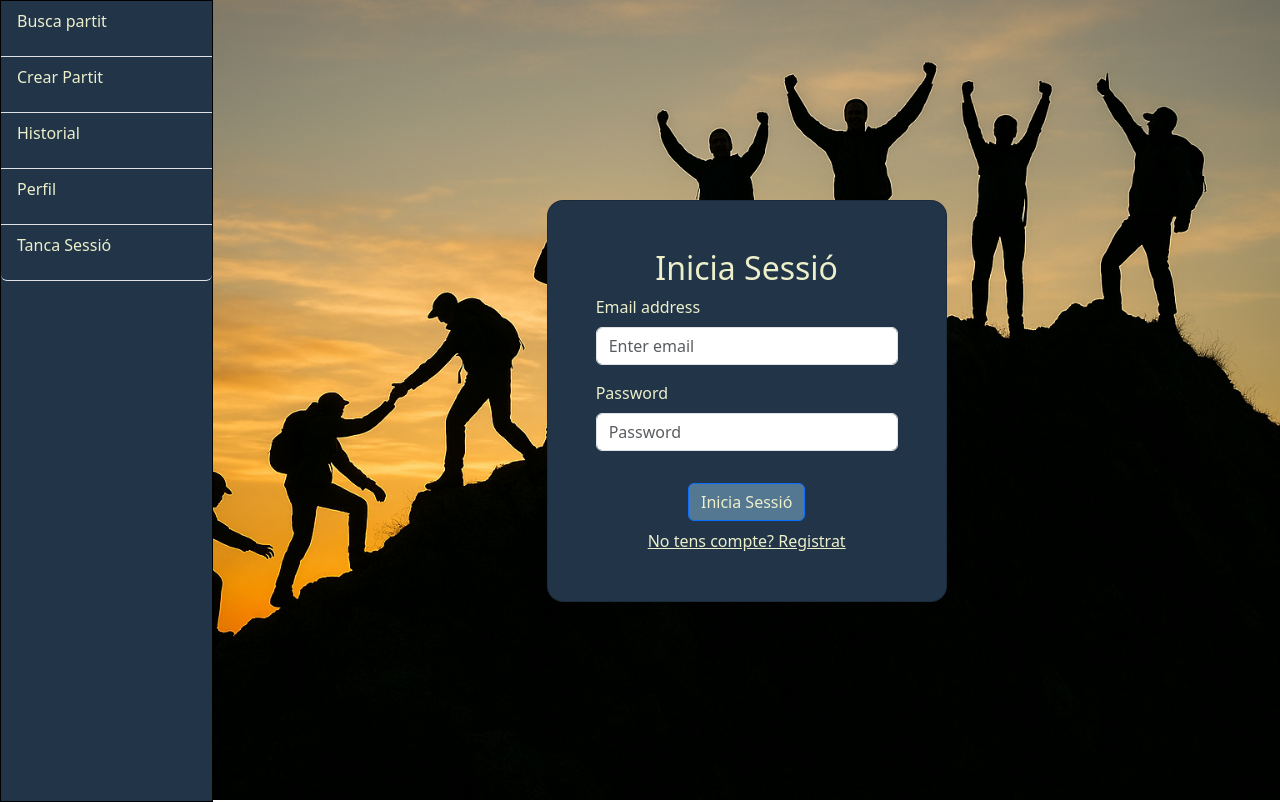
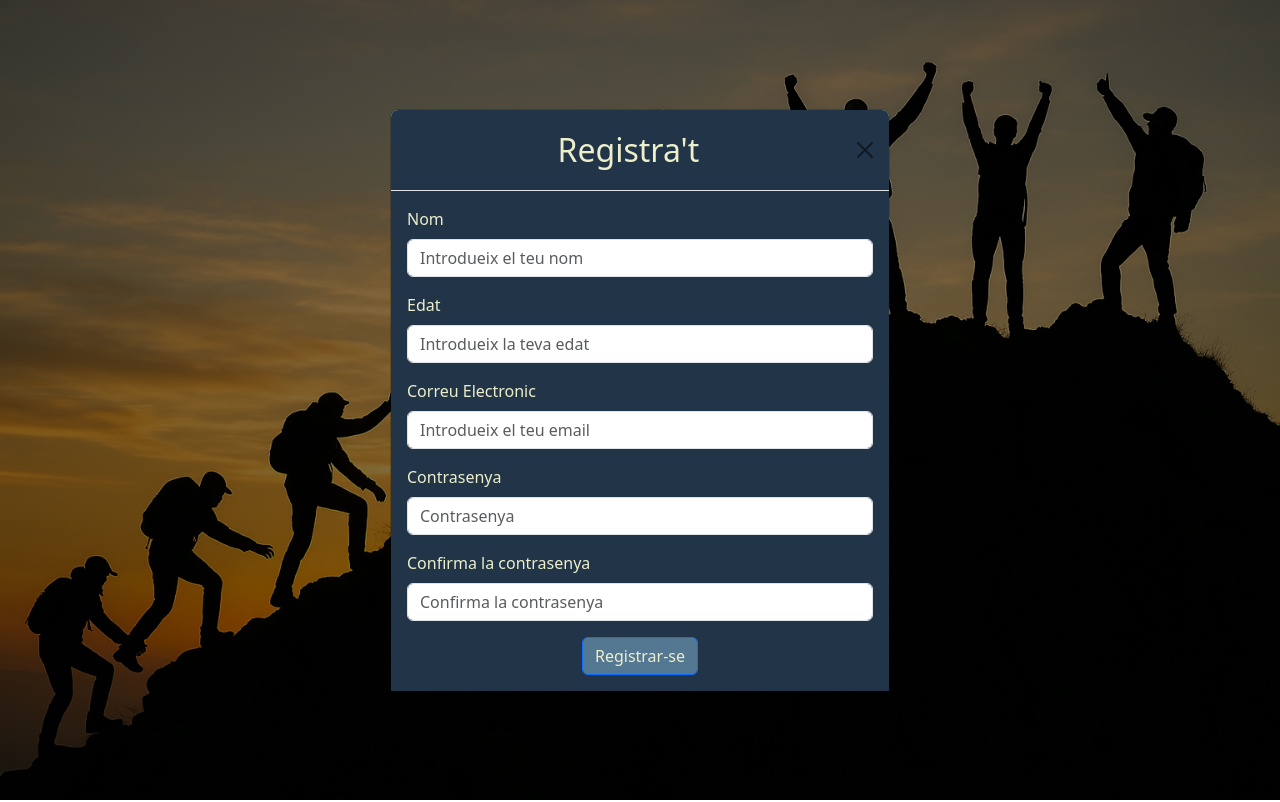
Before and after one commit to MRoig99/FitMatch, a React (Vite) app in the folder proyecto/frontend/: page /login in a window 1280 px wide. Both pictures are taken after a click on the link "No tens compte? Registrat". Built offline with nearby package versions, Linux system fonts and the light colour scheme.

Commit message:
modal registrarse

```diff
--- a/proyecto/frontend/package.json
+++ b/proyecto/frontend/package.json
@@ -14,6 +14,7 @@
     "react": "^19.0.0",
     "react-bootstrap": "^2.10.9",
     "react-dom": "^19.0.0",
+    "react-icons": "^5.5.0",
     "react-router-dom": "^7.5.3"
   },
   "devDependencies": {
--- a/proyecto/frontend/src/App.css
+++ b/proyecto/frontend/src/App.css
@@ -16,15 +16,13 @@
 
 .menuLateral{
   height: 100vh;
-  display: flex;
+
   flex-direction: column;
-
 }
 
 .elementoLista{
   cursor: pointer;
   height: 3.5em;
-  display: flex;
 }
 
 .elementoLista:hover{
--- a/proyecto/frontend/src/components/lateral.jsx
+++ b/proyecto/frontend/src/components/lateral.jsx
@@ -1,6 +1,8 @@
 // src/components/Header.jsx
 import React from 'react';
-import { Container, Row, Col} from 'react-bootstrap';
+import {Col} from 'react-bootstrap';
+import { BsSearch, BsPlusCircle, BsClockHistory, BsPerson, BsBoxArrowRight } from 'react-icons/bs';
+
 import { Link } from 'react-router-dom'; // Para navegación interna
 import ListGroup from 'react-bootstrap/ListGroup';
 
@@ -9,20 +11,30 @@ const Header = () => {
 
         <Col xs="2" className='border border-black colorPrincipal p-0'>
         <ListGroup className='menuLateral'>
-          <ListGroup.Item className='colorPrincipal colorText border border-0 border-bottom elementoLista '>
-            Busca partit
+          <ListGroup.Item className='colorPrincipal colorText border border-0 border-bottom elementoLista d-flex align-items-center'>
+            <a href="#" className='colorText text-decoration-none'>
+              <BsSearch className='me-2' />Busca partit
+            </a>
           </ListGroup.Item>
-          <ListGroup.Item className='colorPrincipal colorText border border-0 border-bottom elementoLista'>
-            Crear Partit
+          <ListGroup.Item className='colorPrincipal colorText border border-0 border-bottom elementoLista py-0 d-flex align-items-center '>
+            <a href="#" className='colorText text-decoration-none'>
+              <BsPlusCircle className='me-2' />Crear Partit
+            </a>
           </ListGroup.Item>
-          <ListGroup.Item className='colorPrincipal colorText border border-0 border-bottom elementoLista'>
-            Historial
+          <ListGroup.Item className='colorPrincipal colorText border border-0 border-bottom elementoLista py-0 d-flex align-items-center'>
+            <a href="#" className='colorText text-decoration-none'>
+              <BsClockHistory className='me-2' />Historial
+            </a>
           </ListGroup.Item>
-          <ListGroup.Item className='colorPrincipal colorText border border-0 border-bottom elementoLista'>
-            Perfil
+          <ListGroup.Item className='colorPrincipal colorText border border-0 border-bottom elementoLista py-0 d-flex align-items-center'>
+            <a href="#" className='colorText text-decoration-none'>
+              <BsPerson className='me-2' />Perfil
+            </a>
           </ListGroup.Item>
-          <ListGroup.Item className='colorPrincipal colorText border border-0 border-bottom elementoLista'>
-            Tanca Sessió
+          <ListGroup.Item className='colorPrincipal border border-0 border-bottom elementoLista py-0 d-flex align-items-center'>
+            <a href="#" className='colorText text-decoration-none'>
+              <BsBoxArrowRight className='me-2' />Tanca Sessió
+            </a>
           </ListGroup.Item>
         </ListGroup>
         </Col>
--- a/proyecto/frontend/src/views/app/login.jsx
+++ b/proyecto/frontend/src/views/app/login.jsx
@@ -6,19 +6,20 @@ import Col from 'react-bootstrap/Col';
 import Button from 'react-bootstrap/Button';
 import Card from 'react-bootstrap/Card';
 import Form from 'react-bootstrap/Form';
+import Modal from 'react-bootstrap/Modal';
 import Lateral from '../../components/lateral'
 
+function App() {
+  const [showModal, setShowModal] = useState(false);
 
-function App() {
-  const [count, setCount] = useState(0)
+  const handleOpenModal = () => setShowModal(true);
+  const handleCloseModal = () => setShowModal(false);
 
   return (
     <>
-
     <Container fluid className='fonsIniciSessio'>
       <Row className="d-flex align-items-center justify-content-center vh-100">
-          <Lateral />
-          <Col xs="10">
+        <Col>
           <div className='d-flex justify-content-center'>
             <Card className='rounded-4 colorPrincipal colorText' style={{ width: '25rem' }}>
               <Card.Body>
@@ -40,7 +41,9 @@ function App() {
                           Inicia Sessió
                         </Button>
                       </div>
-                      <a href="#" className='d-flex justify-content-center pt-2 colorText'>No tens compte? Registrat</a>
+                      <a onClick={handleOpenModal} className='d-flex justify-content-center pt-2 colorText' style={{ cursor: 'pointer' }}>
+                        No tens compte? Registrat
+                      </a>
                     </Form>
                   </Card.Text>
                 </div>
@@ -50,8 +53,49 @@ function App() {
         </Col>
       </Row>
     </Container>
+
+    {/* Modal de Registro */}
+    <Modal show={showModal} onHide={handleCloseModal} centered>
+      <Modal.Header closeButton className='colorPrincipal colorText'>
+        <Modal.Title className='fs-2 w-100 text-center'>Registra't</Modal.Title>
+      </Modal.Header>
+      <Modal.Body className='colorPrincipal colorText'>
+        <Form>
+          <Form.Group className="mb-3" controlId="formBasicName">
+            <Form.Label>Nom</Form.Label>
+            <Form.Control type="text" placeholder="Introdueix el teu nom" />
+          </Form.Group>
+
+          <Form.Group className="mb-3" controlId="formBasicName">
+            <Form.Label>Edat</Form.Label>
+            <Form.Control type="number" placeholder="Introdueix la teva edat" />
+          </Form.Group>
+
+          <Form.Group className="mb-3" controlId="formBasicEmailRegister">
+            <Form.Label>Correu Electronic</Form.Label>
+            <Form.Control type="email" placeholder="Introdueix el teu email" />
+          </Form.Group>
+
+          <Form.Group className="mb-3" controlId="formBasicPasswordRegister">
+            <Form.Label>Contrasenya</Form.Label>
+            <Form.Control type="password" placeholder="Contrasenya" />
+          </Form.Group>
+
+          <Form.Group className="mb-3" controlId="formConfirmPassword">
+            <Form.Label>Confirma la contrasenya</Form.Label>
+            <Form.Control type="password" placeholder="Confirma la contrasenya" />
+          </Form.Group>
+
+          <div className='d-flex justify-content-center'>
+            <Button variant="primary" type="submit" className='boto'>
+              Registrar-se
+            </Button>
+          </div>
+        </Form>
+      </Modal.Body>
+    </Modal>
     </>
   )
 }
 
-export default App
+export default App;
```
Also changed, not shown: 1 other file (tests, documents, lock files or other folders). Lines whose indentation alone changed are shown as unchanged.
